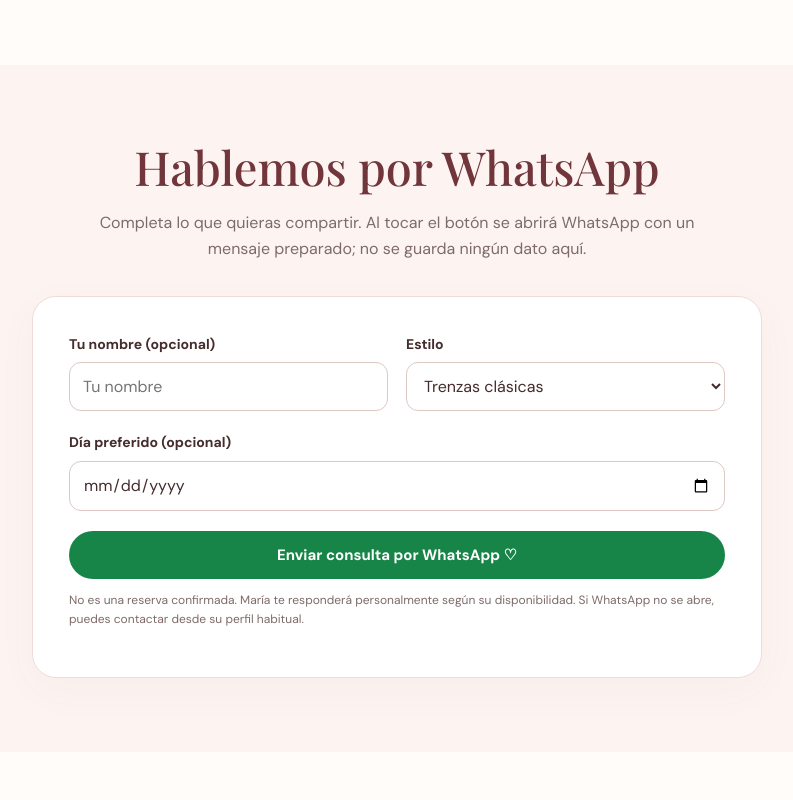
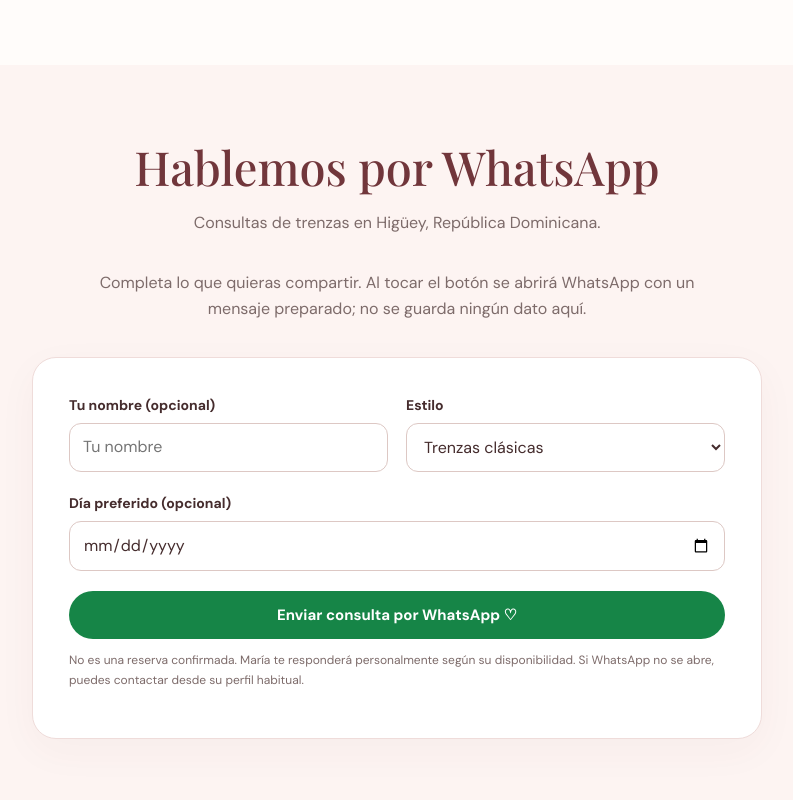
Before and after one commit to PuntaCanada/by-maria-beauty-store, a plain HTML site: page trenzas.html in a window 1280 px wide. Shown: the part 2300-3100 px from the top of the page, without its empty margins (243-1036 px from the left). Drawn offline with nearby package versions, Linux system fonts and the light colour scheme.

Commit message:
SEO: local Higüey context for trenzas.html

```diff
--- a/trenzas.html
+++ b/trenzas.html
@@ -33,7 +33,7 @@ section.content{padding:74px 0}.title{font:500 clamp(32px,5vw,47px)/1.2 'Playfai
 <article class="card"><span class="symbol" aria-hidden="true">✦</span><h3 data-es="Trenzas con rizos" data-en="Braids with curls">Trenzas con rizos</h3><p data-es="Podemos conversar sobre detalles y materiales." data-en="Let's discuss the details and supplies.">Podemos conversar sobre detalles y materiales.</p></article>
 <article class="card"><span class="symbol" aria-hidden="true">❀</span><h3 data-es="Trenzas para niñas" data-en="Braids for children">Trenzas para niñas</h3><p data-es="Consulta conmigo el diseño y la disponibilidad." data-en="Ask me about the style and availability.">Consulta conmigo el diseño y la disponibilidad.</p></article>
 </div><figure class="maria-photo"><img src="assets/maria-trenzas-trabajos.jpg" alt="Algunos trabajos de trenzas realizados por María" width="1152" height="1280" loading="lazy"><figcaption data-es="Algunos trabajos de trenzas realizados por María" data-en="Examples of braids María has completed">Algunos trabajos de trenzas realizados por María</figcaption></figure></div></section>
-<section id="cita" class="content rose"><div class="wrap"><h2 class="title" data-es="Hablemos por WhatsApp" data-en="Let's chat on WhatsApp">Hablemos por WhatsApp</h2><p class="subtitle" data-es="Completa lo que quieras compartir. Al tocar el botón se abrirá WhatsApp con un mensaje preparado; no se guarda ningún dato aquí." data-en="Add the details you'd like to share. The button opens WhatsApp with a prepared message; no form data is stored here.">Completa lo que quieras compartir. Al tocar el botón se abrirá WhatsApp con un mensaje preparado; no se guarda ningún dato aquí.</p><form class="panel" id="booking">
+<section id="cita" class="content rose"><div class="wrap"><h2 class="title" data-es="Hablemos por WhatsApp" data-en="Let's chat on WhatsApp">Hablemos por WhatsApp</h2><p class="subtitle" data-es="Consultas de trenzas en Higüey, República Dominicana." data-en="Braiding inquiries in Higüey, Dominican Republic.">Consultas de trenzas en Higüey, República Dominicana.</p><p class="subtitle" data-es="Completa lo que quieras compartir. Al tocar el botón se abrirá WhatsApp con un mensaje preparado; no se guarda ningún dato aquí." data-en="Add the details you'd like to share. The button opens WhatsApp with a prepared message; no form data is stored here.">Completa lo que quieras compartir. Al tocar el botón se abrirá WhatsApp con un mensaje preparado; no se guarda ningún dato aquí.</p><form class="panel" id="booking">
 <div class="form-grid"><div class="field"><label for="visitor" data-es="Tu nombre (opcional)" data-en="Your name (optional)">Tu nombre (opcional)</label><input id="visitor" type="text" maxlength="70" autocomplete="name" placeholder="Tu nombre"></div><div class="field"><label for="style" data-es="Estilo" data-en="Style">Estilo</label><select id="style"><option value="classic" data-es="Trenzas clásicas" data-en="Classic braids">Trenzas clásicas</option><option value="curls" data-es="Trenzas con rizos" data-en="Braids with curls">Trenzas con rizos</option><option value="kids" data-es="Trenzas para niñas" data-en="Braids for children">Trenzas para niñas</option><option value="other" data-es="Quiero consultar otro estilo" data-en="I'd like to ask about another style">Quiero consultar otro estilo</option></select></div></div>
 <div class="field"><label for="date" data-es="Día preferido (opcional)" data-en="Preferred date (optional)">Día preferido (opcional)</label><input id="date" type="date"></div>
 <button type="submit" class="button" data-umami-event="whatsapp-trenzas-solicitud" data-es="Enviar consulta por WhatsApp ♡" data-en="Send request on WhatsApp ♡">Enviar consulta por WhatsApp ♡</button>
```
